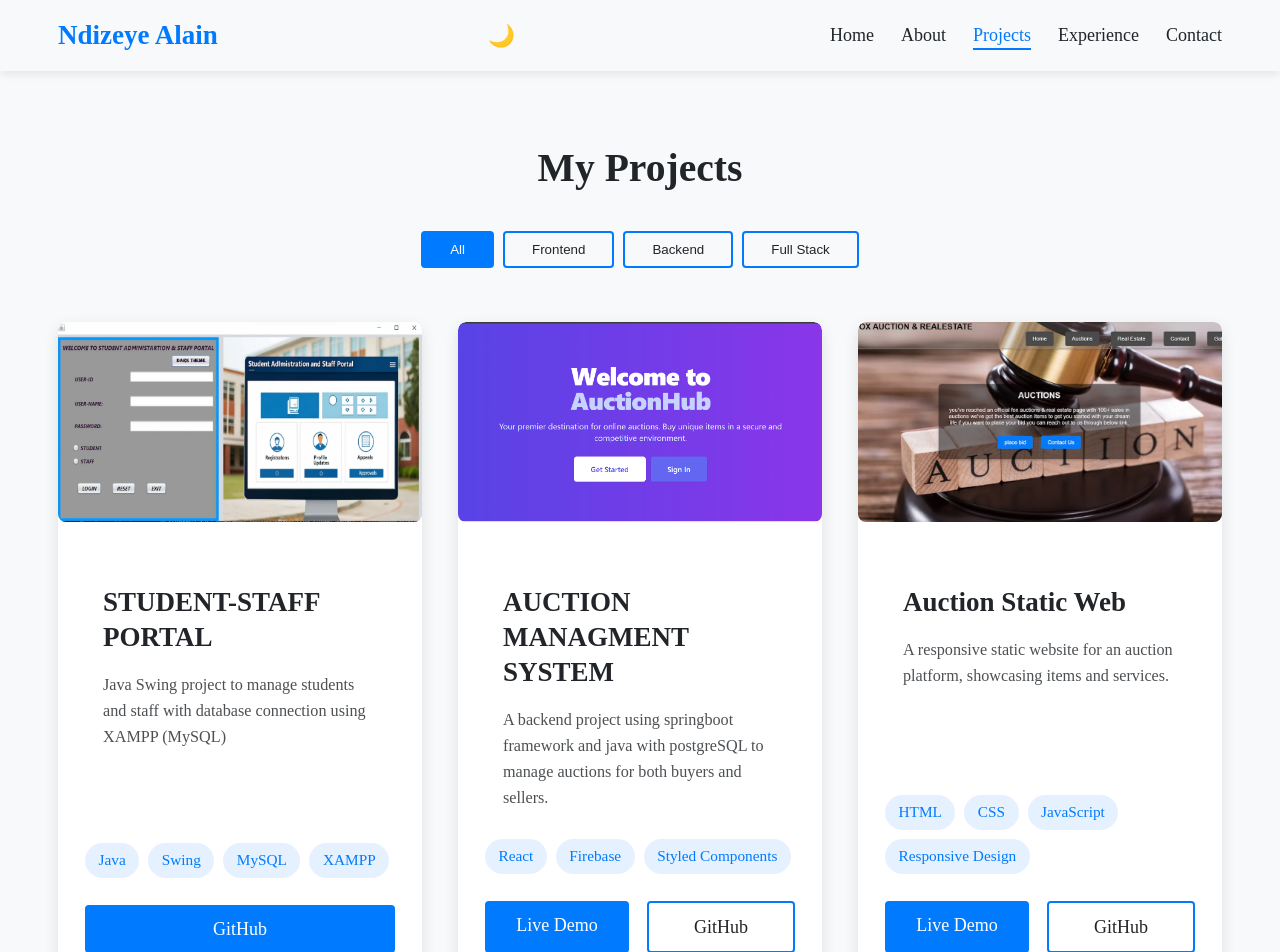
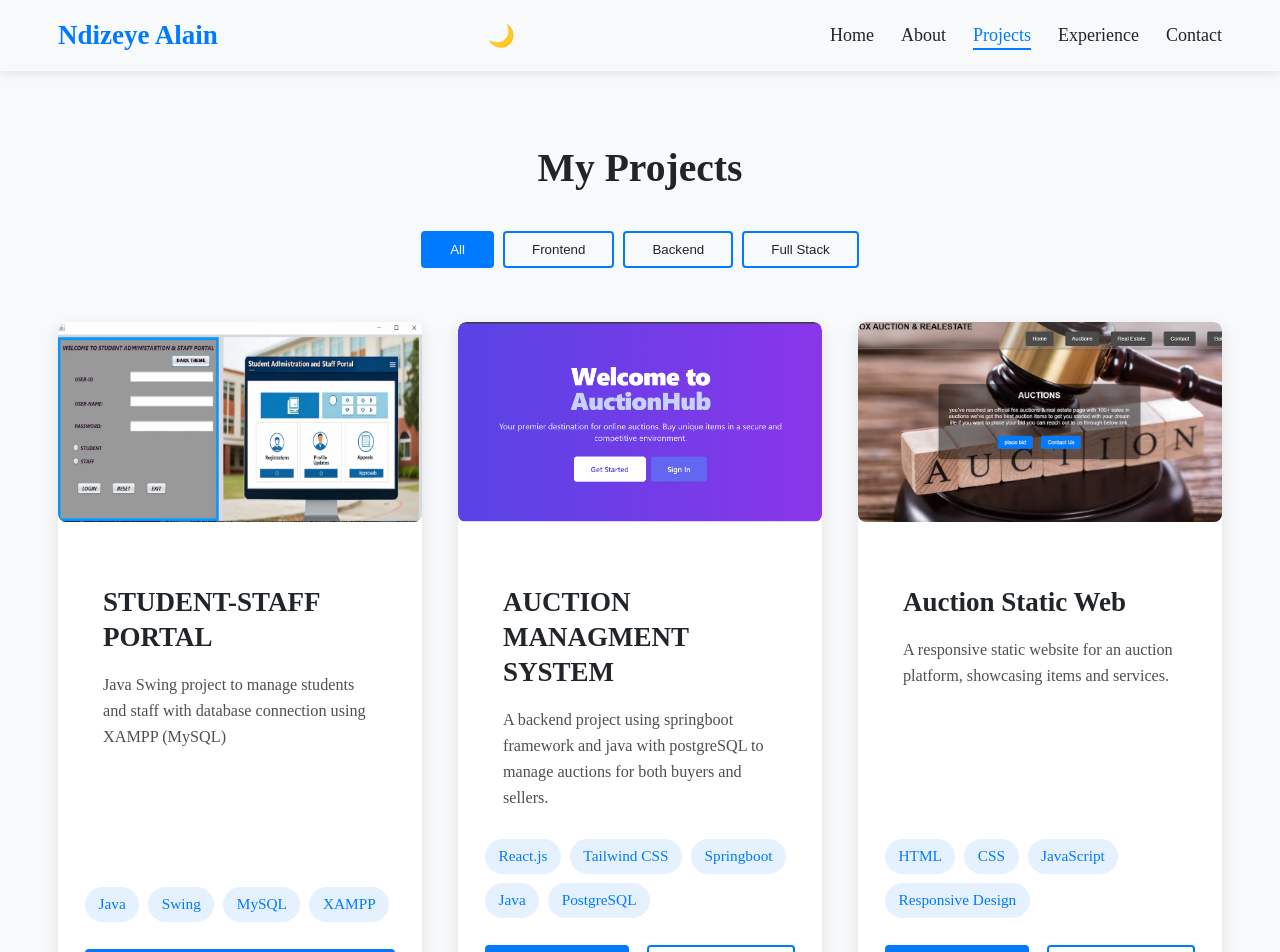
Before and after one commit to Alaindeve1/portfolio-website, a React (Create React App) app: page /projects in a window 1280 px wide. Shown: the top 952 px of the page. Built offline with nearby package versions, Linux system fonts and the light colour scheme.

Commit message:
corrected the misinformation on the auction management system

```diff
--- a/src/pages/Projects.jsx
+++ b/src/pages/Projects.jsx
@@ -17,7 +17,7 @@ const Projects = () => {
       id: 2,
       title: "AUCTION MANAGMENT SYSTEM",
       description: "A backend project using springboot framework and java with postgreSQL to manage auctions for both buyers and sellers.",
-      technologies: ["React", "Firebase", "Styled Components"],
+      technologies: ["React.js", "Tailwind CSS", "Springboot", "Java", "PostgreSQL"],
       image: "/assets/images/Screenshot 2025-06-12 141855.webp",
       fallbackImage: "/assets/images/Screenshot 2025-06-12 141855.png",
       liveLink: "https://www.loom.com/share/fd0dff316dad4e50ab781445c71947cb?sid=b9a65abb-c884-43bb-be41-cc487b7325a2",
```
